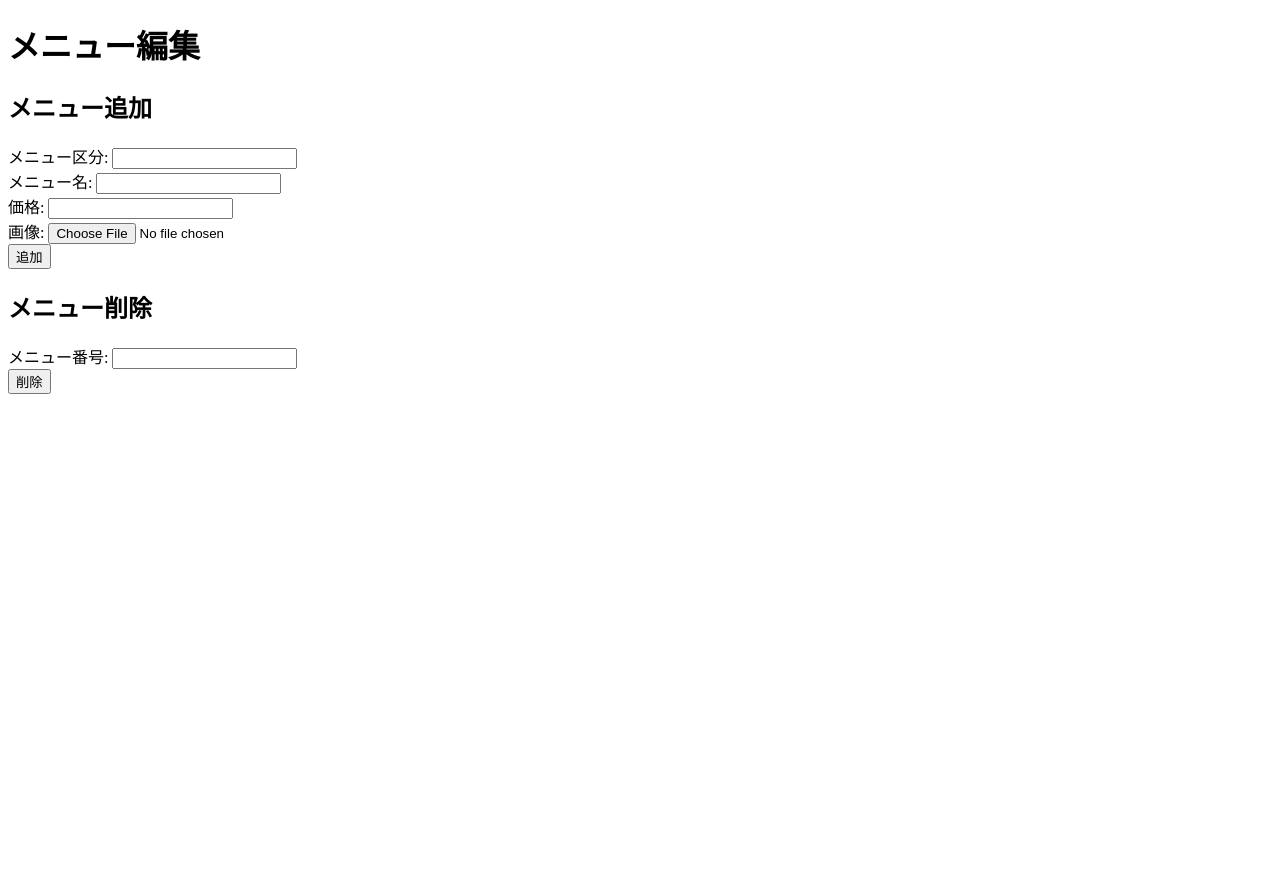
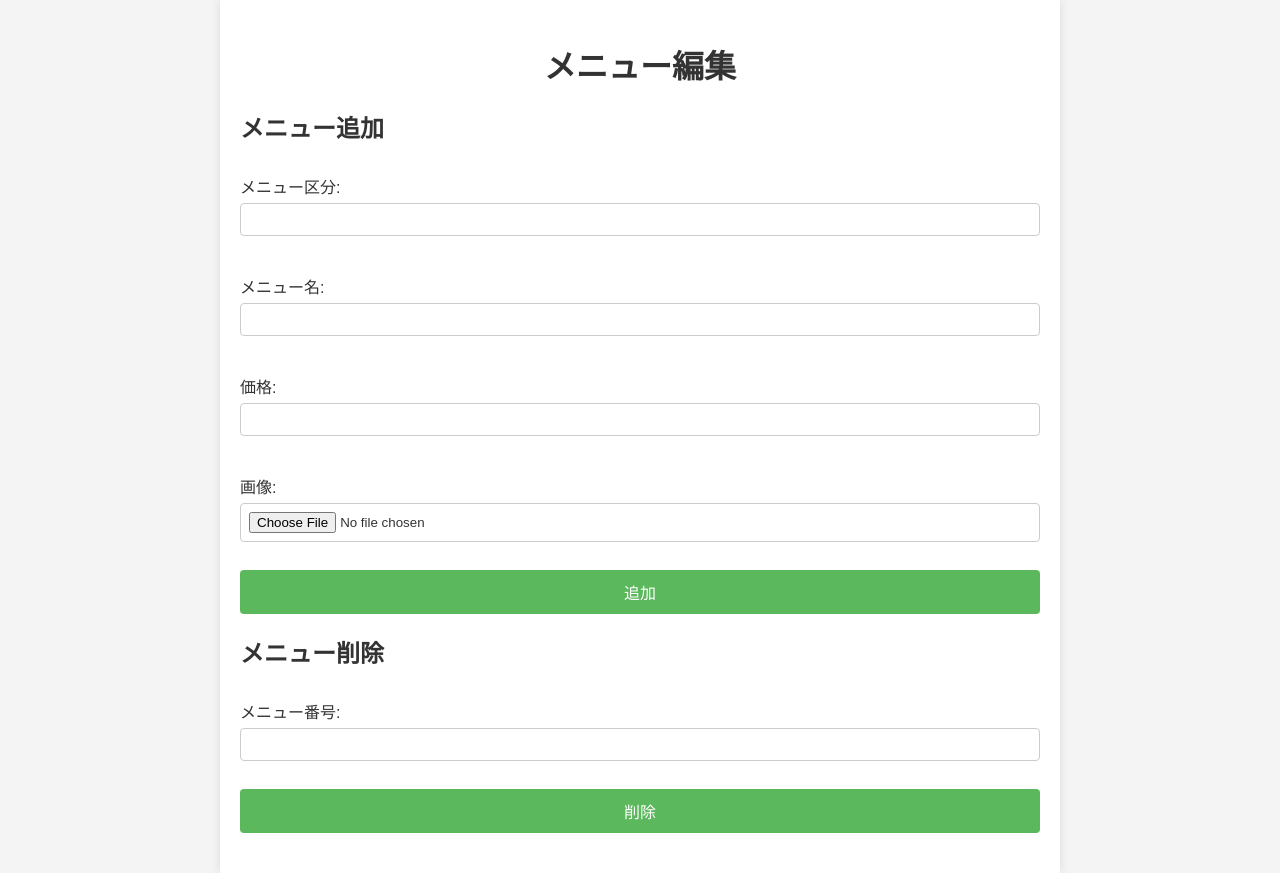
Before and after one commit to yabukilab/shimoda-b, a PHP site: page /edit_menu.php in a window 1280 px wide. Before the commit the page ends 394 px from the top, so only its background shows below. Run offline with PHP 8.4, Linux system fonts and the light colour scheme.

Commit message:
kssjkclksjbhlkvkniobjkldjk

```diff
--- /dev/null
+++ b/htdocs/edit.css
@@ -0,0 +1,66 @@
+body {
+    font-family: Arial, sans-serif;
+    background-color: #f4f4f4;
+    color: #333;
+    margin: 0;
+    padding: 0;
+}
+
+.container {
+    max-width: 800px;
+    margin: 0 auto;
+    padding: 20px;
+    background-color: #fff;
+    box-shadow: 0 0 10px rgba(0, 0, 0, 0.1);
+}
+
+h1 {
+    text-align: center;
+    color: #333;
+}
+
+.errors ul {
+    color: red;
+    list-style-type: none;
+    padding: 0;
+}
+
+.success p {
+    color: green;
+    text-align: center;
+}
+
+.form-container {
+    margin-bottom: 20px;
+}
+
+form {
+    display: flex;
+    flex-direction: column;
+}
+
+label {
+    margin: 10px 0 5px;
+}
+
+input[type="text"],
+input[type="file"] {
+    padding: 8px;
+    margin-bottom: 10px;
+    border: 1px solid #ccc;
+    border-radius: 4px;
+}
+
+input[type="submit"] {
+    padding: 10px;
+    background-color: #5cb85c;
+    color: white;
+    border: none;
+    border-radius: 4px;
+    cursor: pointer;
+    font-size: 16px;
+}
+
+input[type="submit"]:hover {
+    background-color: #4cae4c;
+}
--- a/htdocs/edit_menu.php
+++ b/htdocs/edit_menu.php
@@ -1,8 +1,6 @@
 <?php
-// データベース接続ファイルを読み込み
 require 'db.php';
 
-// 初期化
 $errors = [];
 $success = '';
 
@@ -62,40 +60,51 @@ if ($_SERVER['REQUEST_METHOD'] === 'POST' && isset($_POST['delete_menu'])) {
 <head>
     <meta charset="UTF-8">
     <title>メニュー編集</title>
+    <link rel="stylesheet" href="edit.css">
 </head>
 <body>
+    <div class="container">
         <h1>メニュー編集</h1>
 
         <?php if (!empty($errors)): ?>
-        <ul style="color: red;">
+            <div class="errors">
+                <ul>
                     <?php foreach ($errors as $error): ?>
                         <li><?php echo htmlspecialchars($error, ENT_QUOTES, 'UTF-8'); ?></li>
                     <?php endforeach; ?>
                 </ul>
+            </div>
         <?php endif; ?>
 
         <?php if (!empty($success)): ?>
-        <p style="color: green;"><?php echo htmlspecialchars($success, ENT_QUOTES, 'UTF-8'); ?></p>
+            <div class="success">
+                <p><?php echo htmlspecialchars($success, ENT_QUOTES, 'UTF-8'); ?></p>
+            </div>
         <?php endif; ?>
 
+        <div class="form-container">
             <h2>メニュー追加</h2>
             <form action="edit_menu.php" method="post" enctype="multipart/form-data">
                 <label for="sort">メニュー区分:</label>
-        <input type="text" name="sort" id="sort"><br>
+                <input type="text" name="sort" id="sort" required><br>
                 <label for="name">メニュー名:</label>
-        <input type="text" name="name" id="name"><br>
+                <input type="text" name="name" id="name" required><br>
                 <label for="price">価格:</label>
-        <input type="text" name="price" id="price"><br>
+                <input type="text" name="price" id="price" required><br>
                 <label for="image">画像:</label>
-        <input type="file" name="image" id="image"><br>
+                <input type="file" name="image" id="image" required><br>
                 <input type="submit" name="add_menu" value="追加">
             </form>
+        </div>
 
+        <div class="form-container">
             <h2>メニュー削除</h2>
             <form action="edit_menu.php" method="post">
                 <label for="code">メニュー番号:</label>
-        <input type="text" name="code" id="code"><br>
+                <input type="text" name="code" id="code" required><br>
                 <input type="submit" name="delete_menu" value="削除">
             </form>
+        </div>
+    </div>
 </body>
 </html>
```
Lines whose indentation alone changed are shown as unchanged.
